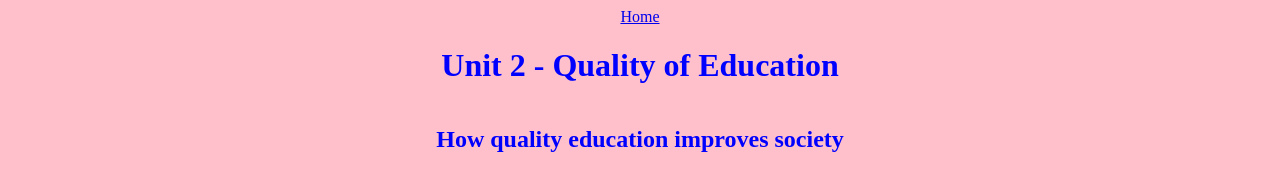
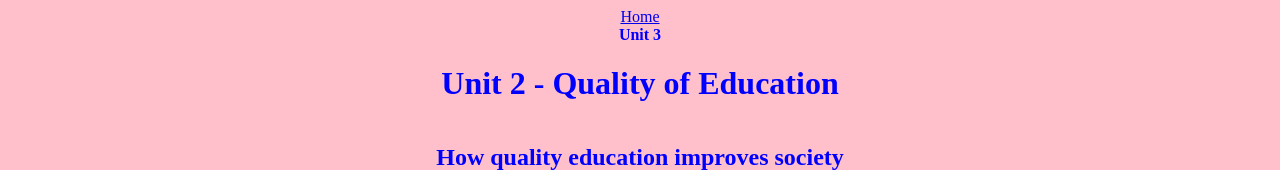
Before and after one commit to GinaStoeva/GinaStoeva.github.io, a plain HTML site: page unit2.html in a window 1280 px wide. Shown: the top 170 px of the page. Drawn offline with Linux system fonts and the light colour scheme; grey boxes are pictures that could not be loaded.

Commit message:
Update unit2.html

```diff
--- a/unit2.html
+++ b/unit2.html
@@ -12,6 +12,7 @@
      </head>
      <body>
        <a href = "index.html">Home</a>
+          <b href = "unit3.html">Unit 3</b>
       <h1>Unit 2 - Quality of Education </h1>
           <h2>How quality education improves society</h2>
       <img src="media/cs-academy-recording.gif">
```
